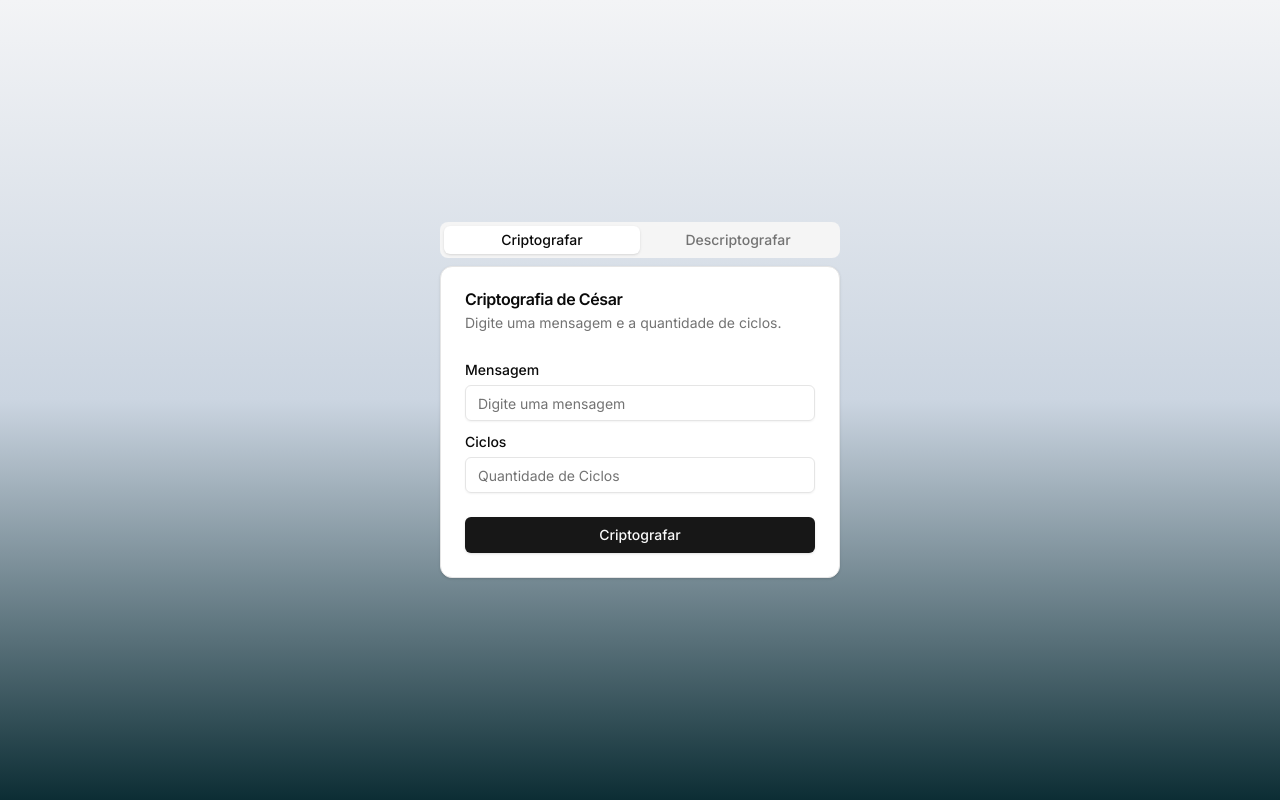
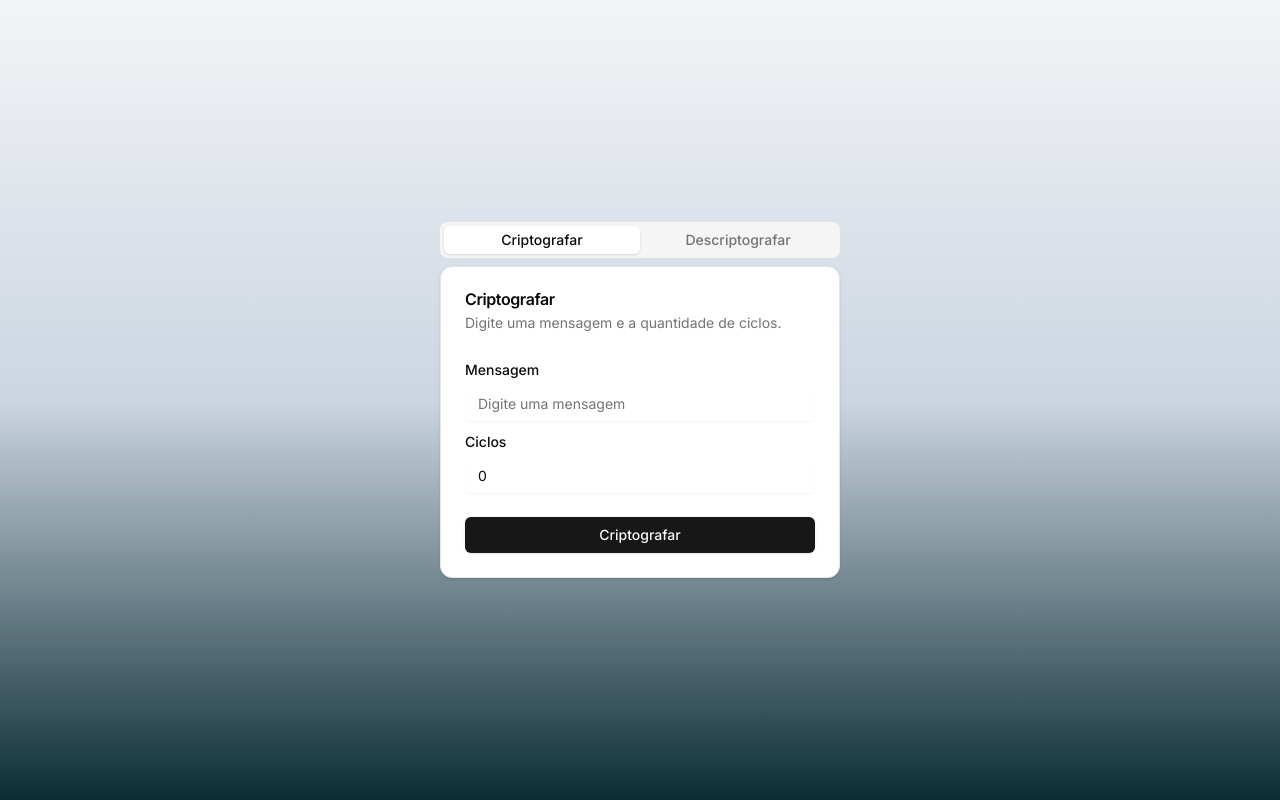
Before and after one commit to garibaldii/atv_avaliativa_seguranca_front, a Next.js app: page /pages/crypting in a window 1280 px wide. Built offline with nearby package versions, Linux system fonts and the light colour scheme.

Commit message:
Refactor CryptingForm component: update state management, enhance toast notifications, and improve input handling

```diff
--- a/src/components/organisms/CryptingForm.tsx
+++ b/src/components/organisms/CryptingForm.tsx
@@ -5,7 +5,6 @@ import { Label } from "../ui/label"
 import { Button } from "../ui/button"
 
 import { useToast } from "@/hooks/use-toast"
-import { ToastAction } from "@radix-ui/react-toast"
 
 import {
     Card,
@@ -16,76 +15,92 @@ import {
     CardTitle,
 } from "@/components/ui/card"
 import { useState } from "react"
+import { cryptText } from "@/services/crypt"
+import LoadingIcon from "../../../public/LoadingIcon"
 
 export const CryptingForm = () => {
 
     const { toast } = useToast()
 
-    const [message, setMessage] = useState("")
-    const [steps, setSteps] = useState("")
+    const [text, setText] = useState("")
+    const [shift, setShift] = useState(0)
 
-    const handleSubmit = (e: React.FormEvent<HTMLFormElement>) => {
+    const [loading, setLoading] = useState(false)
+    const [error, setError] = useState("")
+
+    const handleSubmit = async (e: React.FormEvent<HTMLFormElement>) => {
         e.preventDefault()
-        console.log("Mensagem:", message)
-        console.log("Ciclos:", steps)
-
-        toast({
-            title: `Mensagem Criptografada:`,
-            description: `Hash:`,
-            action: (
-                <ToastAction
-                    altText="Copiar Hash"
-                    onClick={() => navigator.clipboard.writeText(steps)}
-                >
-                    Copiar
-                </ToastAction>
-            )
-        })
 
         try {
-            // lógica de criptografia aqui
-        } catch (error) {
-            console.error(error)
+
+            setLoading(true)
+            const result = await cryptText(text, shift)
+
+            console.log(result)
+
+            toast({
+                title: `Mensagem Criptografada: ${result.encryptedText}`,
+                description: `Hash: ${result.hash}`,
+            })
+
+        } catch (error: any) {
+            console.log("deu erro", error)
+            setError(error.response.data.message)
+            setLoading(false)
+        } finally {
+            setLoading(false)
         }
+
     }
 
     return (
         <form onSubmit={handleSubmit}>
             <Card>
                 <CardHeader>
-                    <CardTitle>Criptografia de César</CardTitle>
+                    <CardTitle>Criptografar</CardTitle>
                     <CardDescription>
                         Digite uma mensagem e a quantidade de ciclos.
                     </CardDescription>
                 </CardHeader>
                 <CardContent className="space-y-2">
                     <div className="space-y-1">
-                        <Label htmlFor="message">Mensagem</Label>
+                        <Label htmlFor="text">Mensagem</Label>
                         <Input
-                            id="message"
+                            id="text"
                             placeholder="Digite uma mensagem"
-                            onChange={(e) => setMessage(e.target.value)}
-                            value={message}
+                            onChange={(e) => setText(e.target.value)}
+                            value={text}
                             required
+                            className={`${error ? 'border-red-500' : 'border-transparent'}`}
+
                         />
+
                     </div>
                     <div className="space-y-1">
-                        <Label htmlFor="steps">Ciclos</Label>
+                        <Label htmlFor="shift">Ciclos</Label>
                         <Input
-                            id="steps"
+                            id="shift"
                             placeholder="Quantidade de Ciclos"
                             type="number"
                             min="1"
-                            onChange={(e) => setSteps(e.target.value)}
-                            value={steps}
+                            onChange={(e) => setShift(Number(e.target.value))}
+                            value={shift ?? ""}
                             required
+                            onKeyDown={(e) => {
+                                if (e.key === "," || e.key === ".") {
+                                    e.preventDefault()
+                                }
+                            }}
+                            className={`${error ? 'border-red-500' : 'border-transparent'}`}
+
                         />
                     </div>
                 </CardContent>
-                <CardFooter>
+                <CardFooter className="flex flex-col">
                     <Button type="submit" className="w-full">
-                        Criptografar
+                        {loading ? <LoadingIcon /> : "Criptografar"}
                     </Button>
+                <p className="text-red-700">{error}</p>
                 </CardFooter>
             </Card>
         </form>
--- a/src/components/ui/toast.tsx
+++ b/src/components/ui/toast.tsx
@@ -43,7 +43,7 @@ const toastVariants = cva(
 const Toast = React.forwardRef<
   React.ElementRef<typeof ToastPrimitives.Root>,
   React.ComponentPropsWithoutRef<typeof ToastPrimitives.Root> &
-    VariantProps<typeof toastVariants>
+  VariantProps<typeof toastVariants>
 >(({ className, variant, ...props }, ref) => {
   return (
     <ToastPrimitives.Root
@@ -94,7 +94,7 @@ const ToastTitle = React.forwardRef<
 >(({ className, ...props }, ref) => (
   <ToastPrimitives.Title
     ref={ref}
-    className={cn("text-sm font-semibold [&+div]:text-xs", className)}
+    className={cn("text-sm font-semibold select-text [&+div]:text-xs", className)}
     {...props}
   />
 ))
@@ -106,11 +106,12 @@ const ToastDescription = React.forwardRef<
 >(({ className, ...props }, ref) => (
   <ToastPrimitives.Description
     ref={ref}
-    className={cn("text-sm opacity-90", className)}
+    className={cn("text-sm opacity-90 select-text", className)}
     {...props}
   />
 ))
 ToastDescription.displayName = ToastPrimitives.Description.displayName
+
 
 type ToastProps = React.ComponentPropsWithoutRef<typeof Toast>
 
--- a/src/hooks/use-toast.ts
+++ b/src/hooks/use-toast.ts
@@ -9,7 +9,7 @@ import type {
 } from "@/components/ui/toast"
 
 const TOAST_LIMIT = 1
-const TOAST_REMOVE_DELAY = 1000000
+const TOAST_REMOVE_DELAY = 9000000000
 
 type ToasterToast = ToastProps & {
   id: string
```
